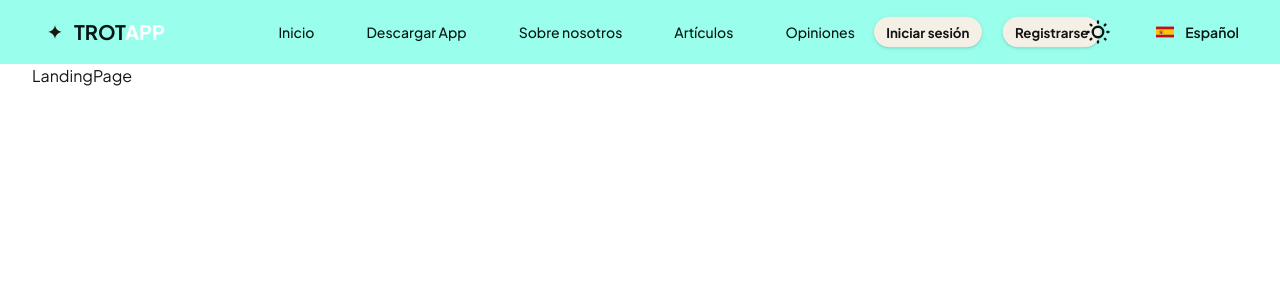
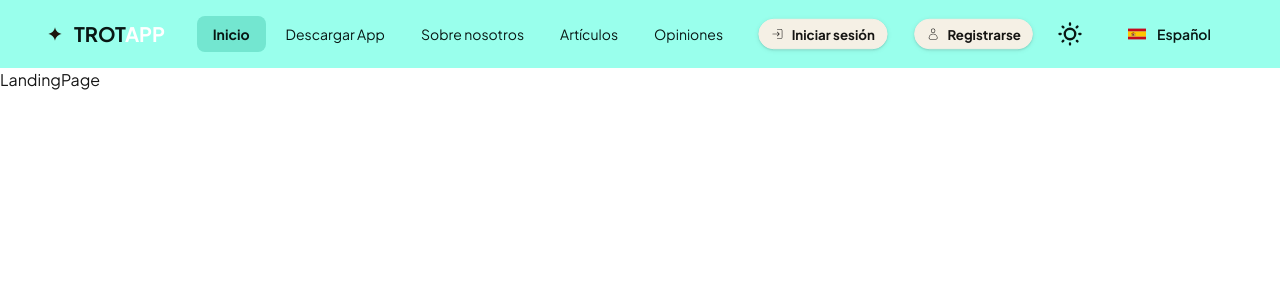
Before and after one commit to trotapp/trotapp-web, a React (Vite) app: page / in a window 1280 px wide. Shown: the top 300 px of the page. Built offline with nearby package versions, Linux system fonts and the light colour scheme; no server answers.

Commit message:
Navbar completado

```diff
--- a/src/presentation/layout/MainLayout.tsx
+++ b/src/presentation/layout/MainLayout.tsx
@@ -12,7 +12,7 @@ export const MainLayout = () => {
         <div className='bg-primary'>
           <Navbar />
         </div>
-        <div className='relative h-full flex overflow-hidden container'>
+        <div className='relative h-full flex overflow-hidden'>
           <Outlet />
         </div>
       </div>
--- a/src/presentation/layout/Navbar.tsx
+++ b/src/presentation/layout/Navbar.tsx
@@ -3,6 +3,9 @@ import { useNavbarStore } from '../../store/navbar/navbar.store';
 import SpainFlag from '../../assets/spain.svg';
 import UsaFlag from '../../assets/usa.svg';
 import Star from '../../assets/vector.svg';
+import { NavLink } from 'react-router-dom';
+import { linksMenu } from '../components/LinksMenu';
+import { CiLogin, CiUser } from "react-icons/ci";
 
 const Navbar: React.FC = () => {
   const { theme, setTheme, language, setLanguage, toggleSidebar } = useNavbarStore();
@@ -17,38 +20,48 @@ const Navbar: React.FC = () => {
   };
 
   return (
-    <div className="navbar sm:px-12 bg-primary text-primary-content w-screen">
-      <div className="navbar-start gap-4">
+    <div className="navbar lg:px-12 bg-primary justify-between text-primary-content w-screen">
+      <div className="gap-4 max-w-max">
         <button className="btn btn-ghost lg:hidden" onClick={toggleSidebar}>
           <svg xmlns="http://www.w3.org/2000/svg" className="h-5 w-5" fill="none" viewBox="0 0 24 24" stroke="currentColor">
             <path strokeLinecap="round" strokeLinejoin="round" strokeWidth="2" d="M4 6h16M4 12h16m-7 6h7" />
           </svg>
         </button>
         <div className='flex gap-3 items-center'>
-          <img src={Star} alt="Logo"/>
-          <a href='/' className="text-primary-content font-bold text-xl">TROT<span className='text-white'>APP</span></a>
+          <img src={Star} alt="Logo" />
+          <NavLink to='/' className="text-primary-content font-bold text-xl">TROT<span className='text-white'>APP</span></NavLink>
         </div>
 
       </div>
-      <div className="navbar-center hidden lg:flex">
-        <ul className="menu menu-horizontal p-0 text-sm font-medium  gap-5">
-          <li><a>Inicio</a></li>
-          <li><a>Descargar App</a></li>
-          <li><a>Sobre nosotros</a></li>
-          <li><a>Artículos</a></li>
-          <li><a>Opiniones</a></li>
+      <div className='flex gap-x-2'>
+        <div className="hidden lg:flex ">
+          <ul className="menu menu-horizontal text-sm font-normal gap-1">
+            {linksMenu.map((link) => (
+              <li key={link.key}>
+                <NavLink
+                  to={link.to}
+                  className={({ isActive }) =>
+                    isActive ? 'bg-[#73e6d0] font-bold' : 'text-primary-content'
+                  }
+                >
+                  {link.label}
+                </NavLink>
+              </li>
+            ))}
           </ul>
         </div>
-      <div className="navbar-end lg:gap-6">
-        <div className='lg:gap-4 items-center hidden lg:flex'>
-          <a className='btn btn-sm btn-secondary rounded-badge drop-shadow font-bold' >
+        <div className="lg:flex gap-3">
+          <div className='items-center hidden lg:flex gap-5'>
+            <NavLink to="/login" className='btn btn-sm btn-secondary rounded-badge drop-shadow font-bold' >
+              <CiLogin />
               Iniciar sesión
-          </a>
-          <a className='btn btn-sm btn-secondary rounded-badge drop-shadow font-bold' >
+            </NavLink>
+            <NavLink to="/register" className='btn btn-sm btn-secondary rounded-badge drop-shadow font-bold' >
+              <CiUser />
               Registrarse
-          </a>
+            </NavLink>
           </div>
-        <label className="swap swap-rotate">
+          <label className="swap swap-rotate p-2 ">
             <input type="checkbox" className="theme-controller" onClick={handleThemeChange} />
 
             {/* sun icon */}
@@ -70,7 +83,7 @@ const Navbar: React.FC = () => {
             </svg>
           </label>
           <div className="dropdown dropdown-end">
-          <label tabIndex={0} className="btn btn-ghost">
+            <label tabIndex={0} className="btn btn-ghost sm:w-32">
               {language === 'es' ? (
                 <div className="flex items-center">
                   <img src={SpainFlag} alt="Bandera de España" className="w-6 h-6 mr-2" />
@@ -84,8 +97,7 @@ const Navbar: React.FC = () => {
               )}
             </label>
 
-          {/* El contenido del dropdown */}
-          <ul tabIndex={0} className="dropdown-content menu p-2 shadow bg-base-100 text-base-content rounded-box w-52">
+            <ul tabIndex={0} className="dropdown-content menu p-2 shadow bg-base-100 text-base-content rounded-box w-52 z-50">
               <li>
                 <a onClick={() => handleLanguageChange('es')}>
                   <img src={SpainFlag} alt="Bandera de España" className="w-6 h-6 mr-2" />
@@ -102,6 +114,7 @@ const Navbar: React.FC = () => {
           </div>
         </div>
       </div>
+    </div>
   );
 };
 
--- a/src/presentation/layout/Sidebar.tsx
+++ b/src/presentation/layout/Sidebar.tsx
@@ -1,5 +1,9 @@
 import React from 'react';
 import { useNavbarStore } from '../../store/navbar/navbar.store';
+import { NavLink } from 'react-router-dom';
+import { linksMenu } from '../components/LinksMenu';
+import { FaArrowRightLong } from "react-icons/fa6";
+import { CiLogin, CiUser } from "react-icons/ci";
 
 const Sidebar: React.FC = () => {
   const { isSidebarOpen, toggleSidebar } = useNavbarStore();
@@ -14,28 +18,41 @@ const Sidebar: React.FC = () => {
       )}
 
       <div
-        className={`lg:hidden fixed top-0 left-0 w-64 h-full bg-base-100 text-base-content shadow-lg z-50 transform ${
-          isSidebarOpen ? 'translate-x-0' : '-translate-x-full'
-        } transition-transform duration-300 ease-in-out lg:translate-x-0 lg:relative lg:top-auto lg:left-auto lg:shadow-none`}
+        className={`lg:hidden fixed top-0 left-0 w-64 h-full bg-base-100 text-base-content shadow-lg z-50 transform ${isSidebarOpen ? 'translate-x-0' : '-translate-x-full'
+          } transition-transform duration-300 ease-in-out lg:translate-x-0 lg:relative lg:top-auto lg:left-auto lg:shadow-none`}
       >
         <div className="p-6 ">
           <h2 className="text-2xl font-semibold mb-6">Menú</h2>
           <ul className="space-y-4">
-            <li><a href="/" className="block text-lg">Inicio</a></li>
-            <li><a href="/" className="block text-lg">Descargar App</a></li>
-            <li><a href="/" className="block text-lg">Sobre nosotros</a></li>
-            <li><a href="/" className="block text-lg">Artículos</a></li>
-            <li><a href="/" className="block text-lg">Opiniones</a></li>
+            {linksMenu.map((link) => (
+              <li key={link.key}>
+                <NavLink
+                  to={link.to}
+                  className={({ isActive }) =>
+                    isActive ? 'font-extrabold text-lg flex items-center transition-all' : 'text-base-content'
+                  }
+                >
+                  {({ isActive }) => (
+                    <>
+                      {isActive && <FaArrowRightLong className="mr-2" />}
+                      {link.label}
+                    </>
+                  )}
+                </NavLink>
+              </li>
+            ))}
           </ul>
           <div className="mt-8 divider">Comienza ahora</div>
           <div className='mt-8 items-center space-y-4'>
-          <a className='btn w-full btn-secondary rounded-full font-bold' >
-            Iniciar sesión
-          </a>
-          <a className='btn w-full btn-secondary rounded-full font-bold' >
-            Registrarse
-          </a>
-        </div>
+            <NavLink to="/login" className='btn w-full btn-secondary rounded-full font-bold' >
+              <CiLogin />
+              Iniciar sesión
+            </NavLink>
+            <NavLink to="/register" className='btn w-full btn-secondary rounded-full font-bold' >
+              <CiUser />
+              Registrarse
+            </NavLink>
+          </div>
         </div>
       </div>
     </>
```
Lines whose indentation alone changed are shown as unchanged.
